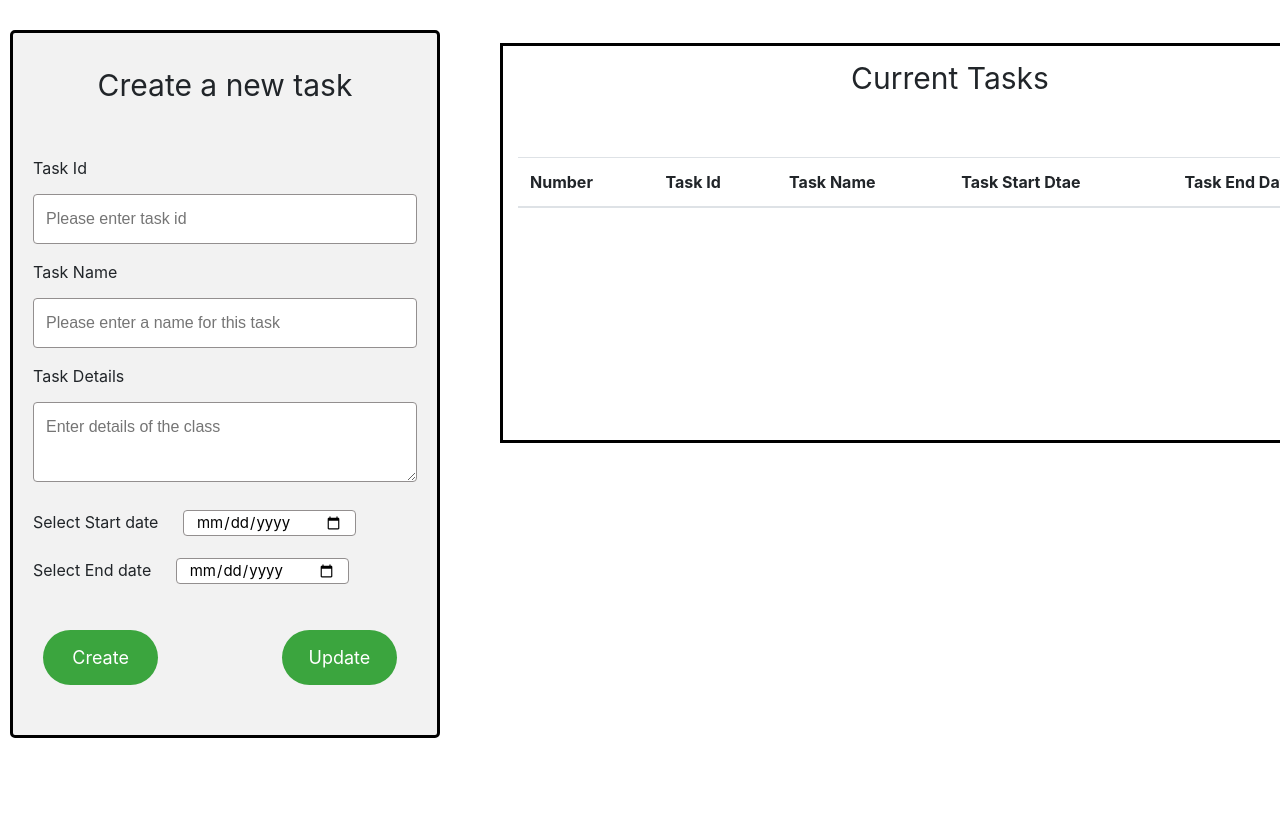
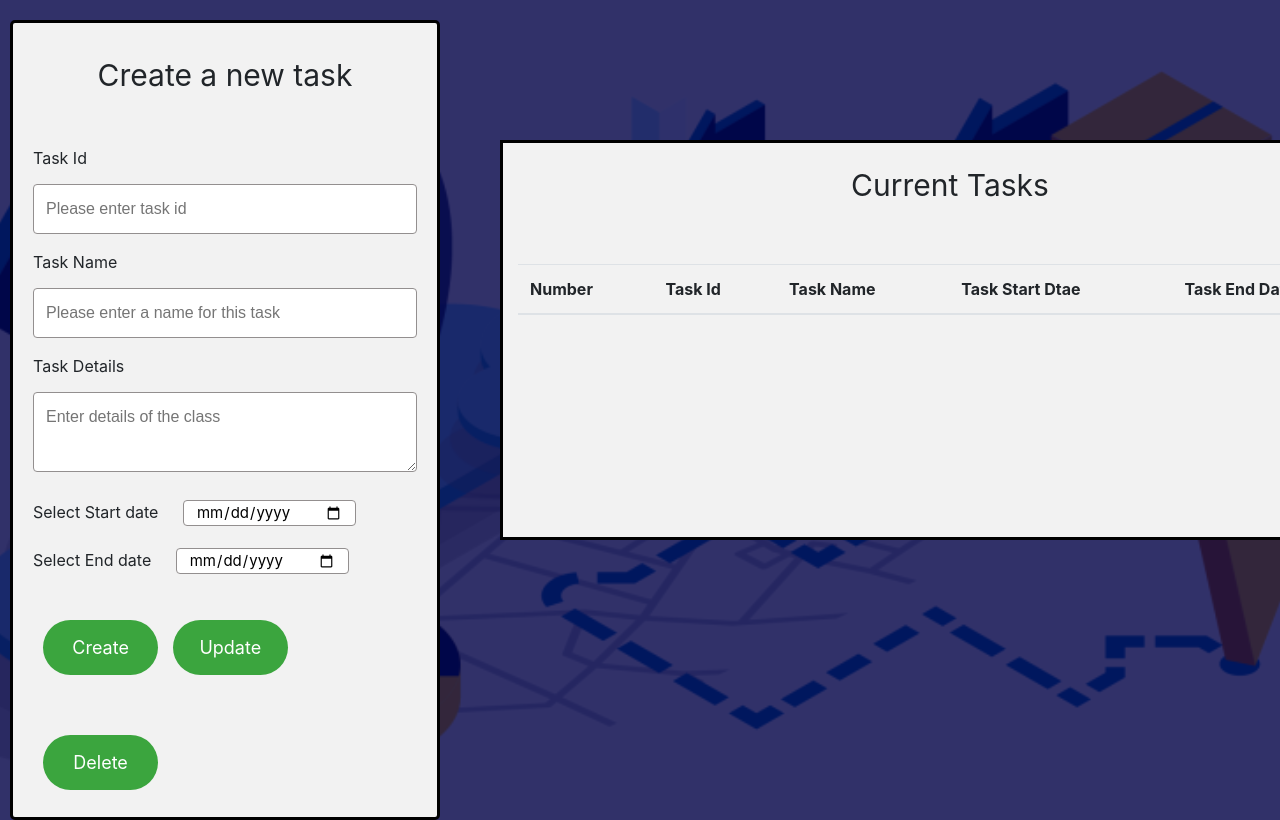
Before and after one commit to JenishChovatiya/task_managment_app, a plain HTML site: page JavascriptProject/adminPannel.html in a window 1280 px wide. Shown: the top 820 px of the page. Drawn offline with nearby package versions, Linux system fonts and the light colour scheme; no server answers.

Commit message:
Worked on deleting task from firebase database.
Here, I have created a function and binned it with a button. when ever user will call the function by pressing "Delete " button, record will be deleted if it is available.

```diff
--- a/JavascriptProject/adminPannel.html
+++ b/JavascriptProject/adminPannel.html
@@ -9,11 +9,20 @@
     <link rel="stylesheet" href="https://cdn.jsdelivr.net/npm/bootstrap@4.0.0/dist/css/bootstrap.min.css" integrity="sha384-Gn5384xqQ1aoWXA+058RXPxPg6fy4IWvTNh0E263XmFcJlSAwiGgFAW/dAiS6JXm" crossorigin="anonymous">
     <style>
 
+        body{
+          height: 100vh;
+          width: 100%;
+          background-image: linear-gradient(rgba(0, 0, 70, 0.8),rgba(0, 0, 70, 0.8)), url(backgroundimg.png);
+          background-position: center;
+          background-size: cover;
+          position: relative;
+
+        }
         /*For Admin Pannel Page*/
         .mainDivivionOfAdminPannel{
             width: 430px;
             height: 100%;
-            margin-top: 30px;
+            margin-top: 20px;
             margin-left: 10px;
             border: solid 3px black;
             border-radius: 5px;
@@ -75,7 +84,7 @@
             border-radius: 30px;
           }
 
-          #insertDataBtn:hover, #updateData:hover{
+          #insertDataBtn:hover, #updateData:hover, #deleteData:hover{
             background-color: #0e6e13;
           }
 
@@ -85,8 +94,7 @@
             color: white;
             padding: 14px 20px;
             margin: 30px 0;
-            float: right;
-            margin-right: 20px;
+           margin-left: 10px;
             border: none;
             border-radius: 4px;
             cursor: pointer;
@@ -94,6 +102,19 @@
             border-radius: 30px;
           }
 
+          #deleteData{
+            width: 30%;
+            background-color: #3ba53e;
+            color: white;
+            padding: 14px 20px;
+            margin: 30px 0;
+           margin-left: 10px;
+            border: none;
+            border-radius: 4px;
+            cursor: pointer;
+            font-size: 18px;
+            border-radius: 30px;
+          }
 
 
 
@@ -107,11 +128,11 @@
             height: 400px;
             float: right;
             border: solid 3px black;
-            margin-top: -695px;
+            margin-top: -680px;
             margin-left: 500px;
             overflow: auto;
             margin-bottom: 10px;
-
+            background-color: #f2f2f2;
           }
 
           .currentTasksLable{
@@ -120,7 +141,7 @@
             align-items: center;
             display: flex;
             padding-bottom: 40px;
-            margin-top: 10px;
+            margin-top: 20px;
           }
 
 
@@ -128,7 +149,6 @@
     </style>
 </head>
 <body>
-
 
   <!-- For displaying create a new task -->
     <div class = "mainDivivionOfAdminPannel">
@@ -156,6 +176,8 @@
           <input type="button" value="Create" id = "insertDataBtn">
 
           <input type="button" value="Update" id = "updateData">
+
+          <input type="button" value="Delete" id = "deleteData">
 
 
 
@@ -187,7 +209,6 @@
           </div>
 
       </div>
-
 
 
 
@@ -384,6 +405,36 @@
 
        }
 
+
+       //Deleting the reord from firebase
+
+       //binding the elements by buttons ids
+       let deleteBtn = document.getElementById('deleteData');
+       deleteBtn.addEventListener('click', deleteDataFromDatabase);
+
+       function deleteDataFromDatabase()
+       {
+
+           if (taskId.value.length == 0) {
+              alert("Plese Enter task id.");
+
+          }
+          else
+          {
+
+            remove(ref(database, "Tasks/" + taskId.value))
+            .then(() => {
+              alert("Data deleted successfully");
+            })
+            .catch(() => {
+                alert(error);
+              });
+              getAllData();
+
+          }
+
+       }
+
         window.onload = getAllData;
     </script>
 
```
